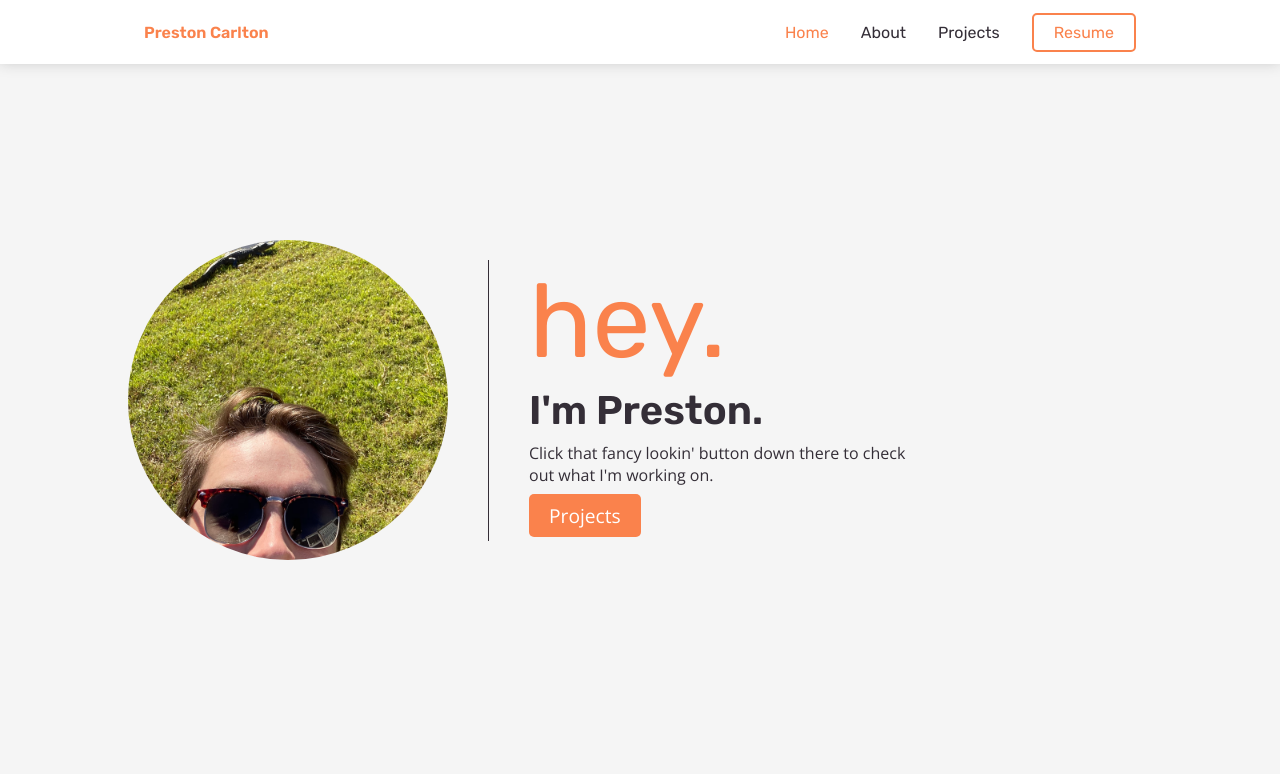
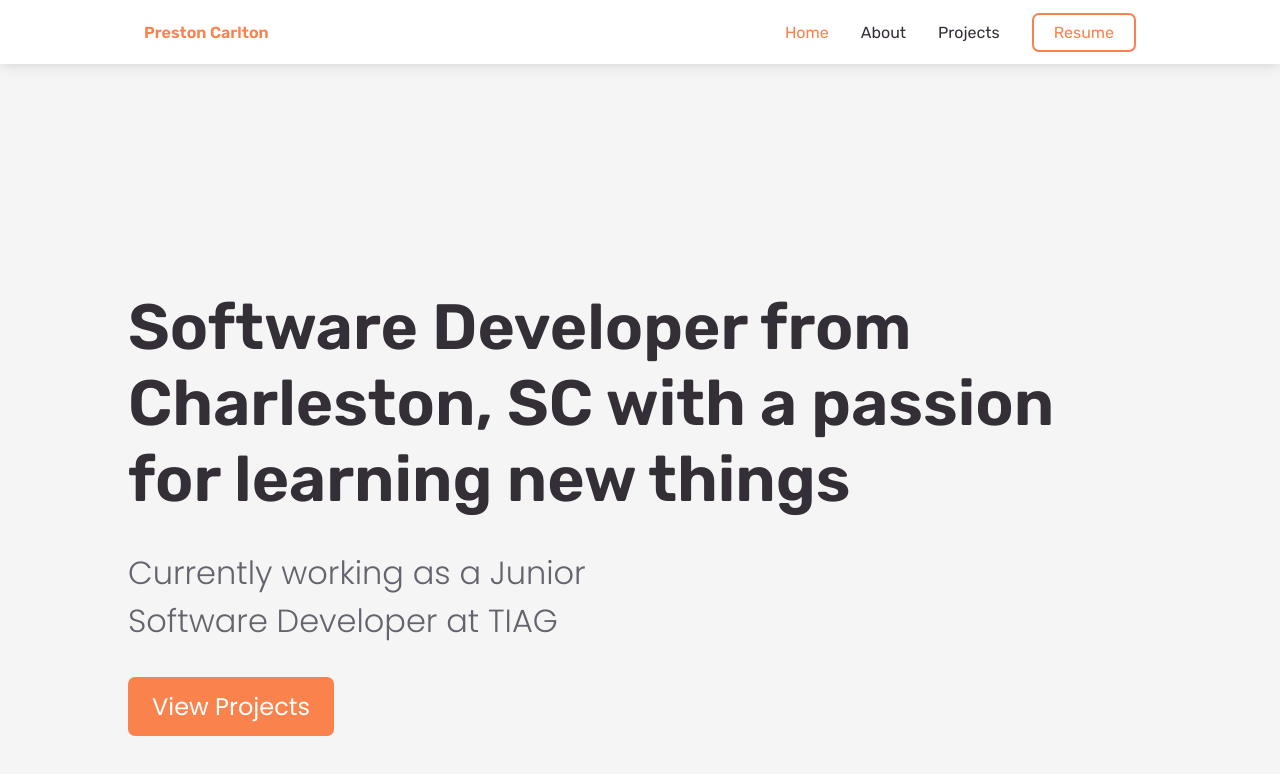
Before and after one commit to prescarlton/portfolio-old, a React (Create React App) app: page / in a window 1280 px wide. Shown: the top 774 px of the page. Built offline with nearby package versions, Linux system fonts and the light colour scheme.

Commit message:
re-did homepage
in an unexpected turn of events, i didn't like how the homepage looked.

```diff
--- /dev/null
+++ b/src/components/atoms/Lander.js
@@ -0,0 +1,16 @@
+import { NavLink } from 'react-router-dom';
+const Lander = () => {
+
+    return (
+        <div className='lander'>
+                <h1 className='site-header'>
+                    Software Developer from Charleston, SC
+                    with a passion for learning new things
+                </h1>
+                <h3 className='site-subheader'>Currently working as a Junior Software Developer at TIAG</h3>
+                <NavLink className='button--solid highlight' to='/projects'>View Projects</NavLink>
+        </div>
+    )
+}
+
+export default Lander;
--- a/src/components/pages/Home.js
+++ b/src/components/pages/Home.js
@@ -1,19 +1,11 @@
 import React from 'react';
-import { NavLink } from 'react-router-dom';
-import mePic from './../../img/me_and_gator.png';
+import Lander from '../atoms/Lander';
+
 
 const Home = () => {
     return (
         <div className='home'>
-            <div className='lander'>
-                <img src={mePic} alt='Preston Carlton' className='mePic' />
-                <div className='words'>
-                    <h1 className='site-header highlight'>hey.</h1>
-                    <h3 className='site-subheader'>I'm Preston.</h3>
-                    <p>Click that fancy lookin' button down there to check out what I'm working on. </p>
-                    <NavLink className='button--solid highlight' to='/projects'>Projects</NavLink>
-                </div>
-            </div>
+        <Lander/>
         </div>
     )
 }
--- a/src/styles/base/_base.scss
+++ b/src/styles/base/_base.scss
@@ -3,15 +3,19 @@
     padding: 0;
     box-sizing: border-box;
 }
+
 a {
     color: unset;
     text-decoration: none;
 }
-html, body{
+
+html,
+body {
     background-color: $bg-color;
     color: $body-color;
-    height:100%;
+    height: 100%;
 }
+
 #root {
     height: 100%;
 }
@@ -42,11 +46,12 @@ h6 {
 }
 
 .button {
-    outline:none;
-    border-radius:5px;
-    padding:.5rem 1.25rem;
+    outline: none;
+    border-radius: 7px;
+    padding: .5rem 1.25rem;
     transition: .2s all;
-    &:hover{
+    display: inline-block;
+    &:hover {
         cursor: pointer;
     }
 }
@@ -55,29 +60,39 @@ h6 {
     @extend .button;
     $color: $black;
     background-color: none;
+
     &.highlight {
-        $color:$highlight;
+        $color: $highlight;
     }
+
     &:hover {
         background-color: $color;
         // color: choose-contrast-color($black);
-        color:white;
+        color: white;
     }
+
     border:2px solid $color;
 }
+
 .button--solid {
     @extend .button;
     color: white;
-    border:none;
+    border: none;
     background-color: $highlight;
-    &:hover{
-        opacity:.8;
+
+    &:hover {
+        opacity: .8;
     }
 }
 
 .page {
     padding-top: 4rem;
-    height:100%;
-    margin: 0 auto;
-    width:80%;
+    height: 100%;
+    margin: 0 1.5rem;
 }
+@media screen and (min-width: 1224px) {
+    .page {
+        // width:80%;
+        margin: 0 8rem;
+    }
+}
--- a/src/styles/base/_settings.scss
+++ b/src/styles/base/_settings.scss
@@ -1,8 +1,8 @@
-@import url('https://fonts.googleapis.com/css2?family=Open+Sans:wght@400;600&family=Rubik:wght@300;400;600&display=swap');
+@import url('https://fonts.googleapis.com/css2?family=Poppins:wght@200;300;400;600&family=Rubik:wght@300;400;600&display=swap');
 
 $bg-color: #F5F5F5;
 $header-font: 'Rubik';
-$body-font: 'Open Sans';
+$body-font: 'Poppins';
 $box-shadow:0px -3px 15px #bbb;
 
 // colors
--- a/src/styles/components/_home.scss
+++ b/src/styles/components/_home.scss
@@ -1,71 +1,13 @@
 .home {
     @extend .page;
-    text-align: center;
-    padding-top: 6rem;
-    width: 70%;
-
-    .lander {
-        display: flex;
-        flex-direction: column;
-        align-items: center;
-
-        .words {
-            max-width: 90%;
-            *:not(h1) {
-                margin: .25rem 0;
-            }
-
-            h1 {
-                font-size: 6.5rem;
-                font-weight: normal;
-            }
-
-            h3 {
-                font-size: 2.5rem;
-            }
-
-            .button--solid {
-                font-size: 1.2rem;
-                display: inline-block;
-            }
-        }
-
-        .mePic {
-            width: 65%;
-            border-radius: 100%;
-            margin-bottom: -1rem;
-        }
-    }
-
-
+    display: flex;
+    flex-direction: column;
+    justify-content: flex-end;
+    padding: 1.5rem 0;
 }
 
 @media screen and (min-width: 1224px) {
     .home {
         padding:0;
-        display:flex;
-        width:80%;
-        // align-items: flex-start;
-        justify-content: flex-start;
-        .lander {
-            flex-direction: row;
-            .mePic {
-                width:20rem;
-                margin: 0;
-            }
-        }
-        .words {
-            border-left: 1px solid $black;
-            padding-left:2.5rem;
-            margin-left:2.5rem;
-            text-align:left;
-            display: flex;
-            flex-direction: column;
-            align-items: flex-start;
-            * {
-                max-width:70%;
-            }
-        }
-
     }
 }
--- /dev/null
+++ b/src/styles/components/_lander.scss
@@ -0,0 +1,53 @@
+.lander {
+    display: flex;
+    flex-direction: column;
+    align-items: flex-end;
+    text-align: right;
+
+    * {
+        margin: .5rem 0;
+    }
+
+    .site-header {
+        font-size: 2.25rem;
+    }
+
+    .site-subheader {
+        font-weight: normal;
+        font-family: $body-font;
+        color: #63646D;
+    }
+    *:last-child {
+        margin-bottom:1rem;
+    }
+}
+
+@media screen and (min-width: 1224px) {
+    .lander {
+        align-items: flex-start;
+        text-align: left;
+
+        * {
+            margin: 1rem 0;
+        }
+
+        .site-header {
+            font-size: 4rem;
+        }
+
+        .site-subheader {
+            font-size: 2rem;
+            font-weight: 300;
+            width: 45%;
+        }
+
+        .button {
+            font-size: 1.5rem;
+            padding: .75rem 1.5rem;
+        }
+
+        *:last-child {
+            margin-bottom: 4rem;
+        }
+    }
+}
--- a/src/styles/styles.scss
+++ b/src/styles/styles.scss
@@ -3,6 +3,7 @@
 @import './base/base';
 
 @import './components/home';
+@import './components/lander';
 @import './components/navbar';
 @import './components/projectcard';
 @import './components/projects';
```
